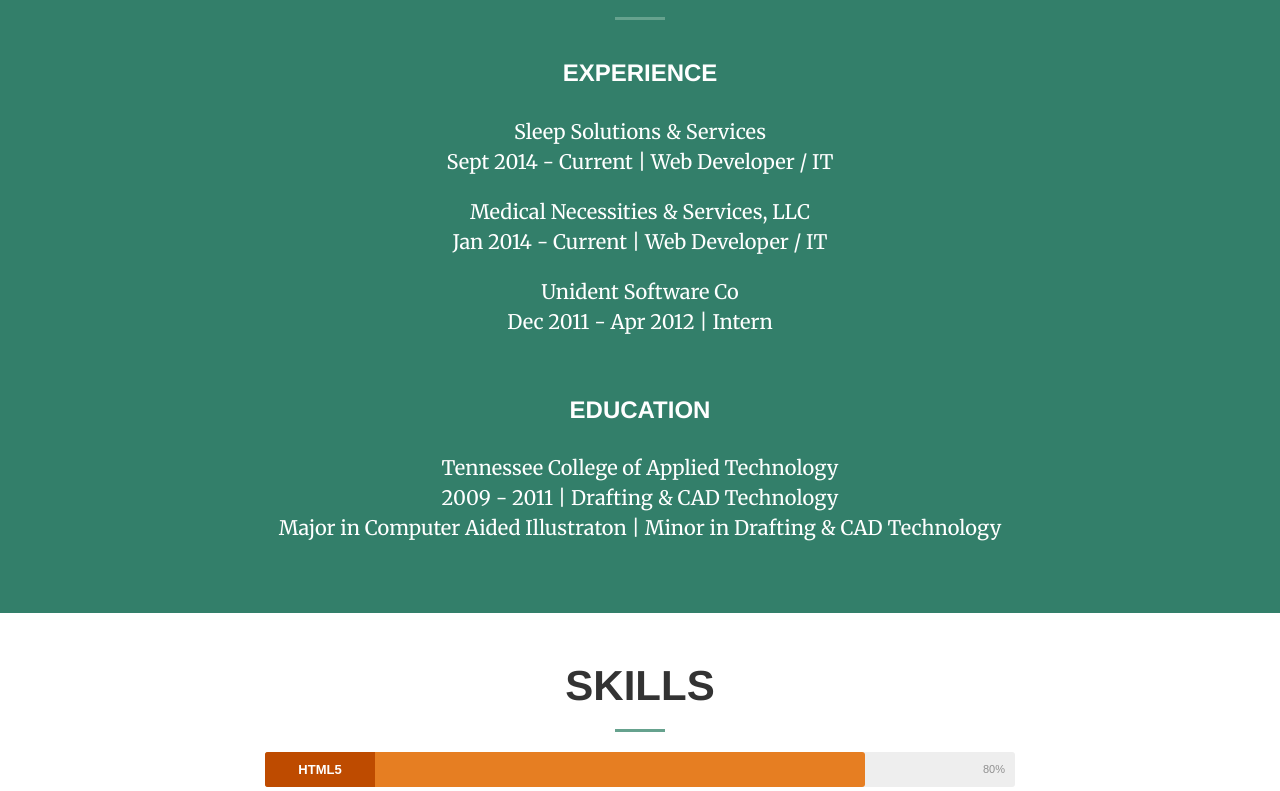
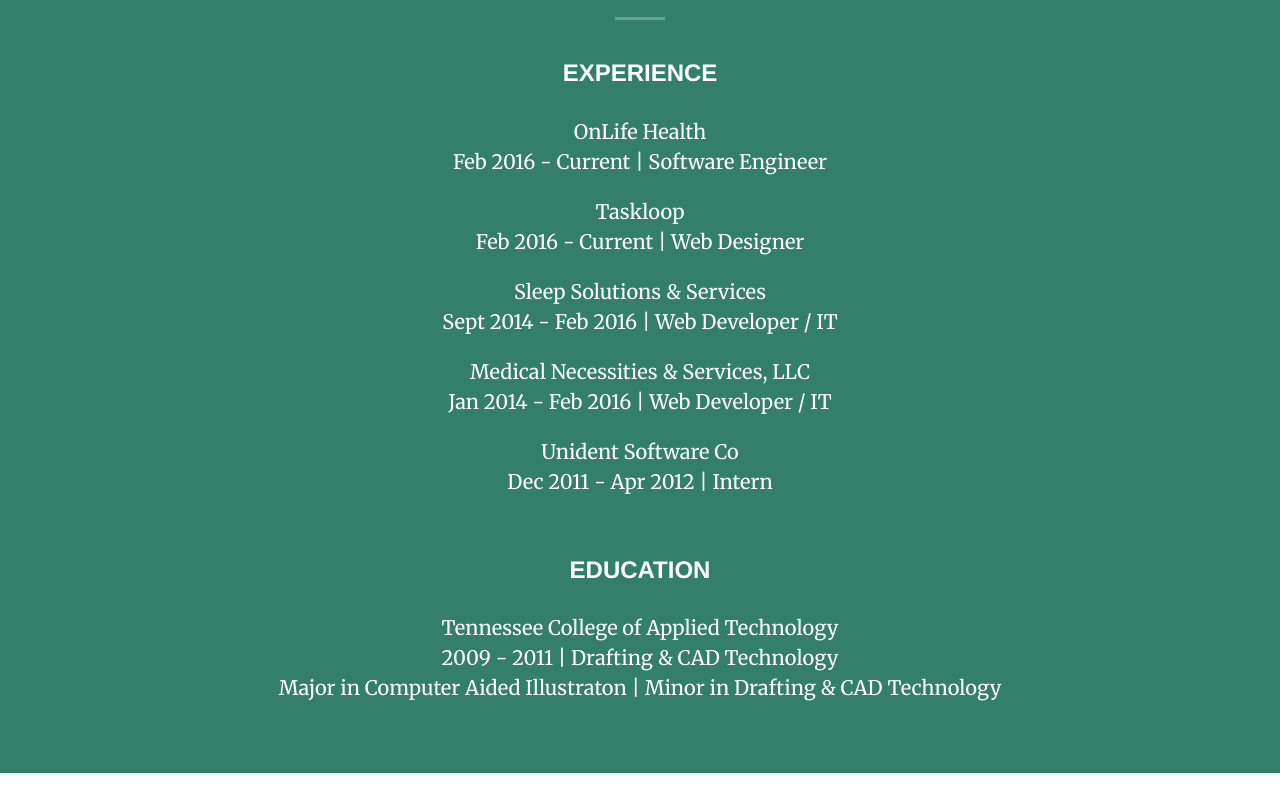
Before and after one commit to vermosi/vermosi.github.io, a plain HTML site: page index.html in a window 1280 px wide. Shown: the part 969-1760 px from the top of the page. Drawn offline with nearby package versions, Linux system fonts and the light colour scheme.

Commit message:
Changed work experience to reflect current.

```diff
--- a/index.html
+++ b/index.html
@@ -97,9 +97,13 @@
                     <div class="experience">
                         <h3>Experience</h3>
                         <br>
-                        <p>Sleep Solutions &amp; Services<br>Sept 2014 - Current | Web Developer / IT</p>
+                        <p>OnLife Health<br>Feb 2016 - Current | Software Engineer</p>
 
-                        <p>Medical Necessities &amp; Services, LLC<br>Jan 2014 - Current | Web Developer / IT</p>
+                        <p>Taskloop<br>Feb 2016 - Current | Web Designer</p>
+
+                        <p>Sleep Solutions &amp; Services<br>Sept 2014 - Feb 2016 | Web Developer / IT</p>
+
+                        <p>Medical Necessities &amp; Services, LLC<br>Jan 2014 - Feb 2016 | Web Developer / IT</p>
 
                         <p>Unident Software Co<br>Dec 2011 - Apr 2012 | Intern</p>
                     </div>
@@ -153,7 +157,7 @@
                         <div class="skillbar-title" style="background: #0769AD;"><span>jQuery</span></div>
                         <div class="skillbar-bar" style="background: #0A9BFF;"></div>
                         <div class="skill-bar-percent">50%</div>
-                    </div> <!-- End Skill Bar -->
+                    </div> <!-- End Skill Bar -->ß
                 </div>
             </div>
         </div>
```
